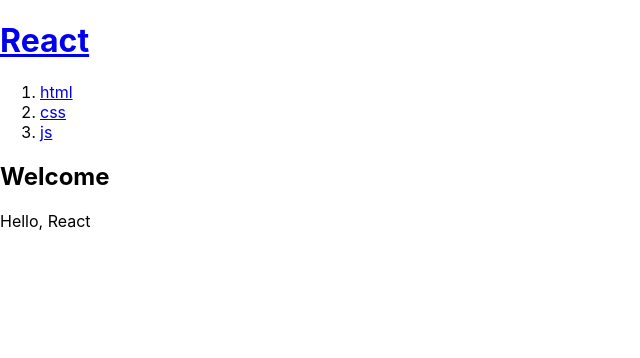
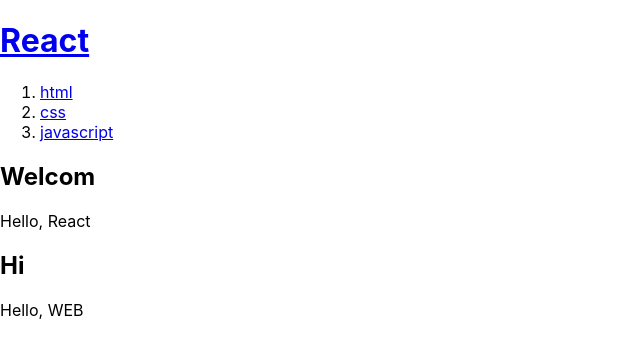
Before and after one commit to unuz/react_study, a React (Create React App) app: page / in a window 1280 px wide. Shown: the top 358 px of the page, without its empty margins (0-640 px from the left). Built offline with nearby package versions, Linux system fonts and the light colour scheme.

Commit message:
props 변수로 전달

```diff
--- a/src/App.js
+++ b/src/App.js
@@ -9,29 +9,38 @@
   </header>
 }
 
-function Nav(){
+function Nav(props){
+  const lis = []
+  for(let i=0; i<props.topics.length; i++){
+    let t = props.topics[i];
+    lis.push(<li key={t.id}><a href={'/read/'+t.body}>{t.title}</a></li>)
+  }
   return <nav>
     <ol>
-      <li><a href='/read/1'>html</a></li>
-      <li><a href='/read/2'>css</a></li>
-      <li><a href='/read/3'>js</a></li>
+      {lis}
     </ol>
   </nav>
 }
 
-function Article(){
+function Article(props){
   return <article>
-  <h2>Welcome</h2>
-  Hello, React
+  <h2>{props.title}</h2>
+  {props.body}
 </article>
 }
 
 function App() {
+  const topics = [
+    {id:1, title:'html',body:'html is ...'},
+    {id:2, title:'css',body:'css is ...'},
+    {id:3, title:'javascript',body:'javascript is ...'}
+  ]
   return (
     <div>
       <Header title="React"></Header>
-      <Nav></Nav>
-      <Article></Article>
+      <Nav topics={topics}></Nav> {/* 변수 전달 시 중괄호로 감싸줌 */}
+      <Article title="Welcom" body="Hello, React"></Article>
+      <Article title="Hi" body="Hello, WEB"></Article>
     </div>
   );
 }
```
